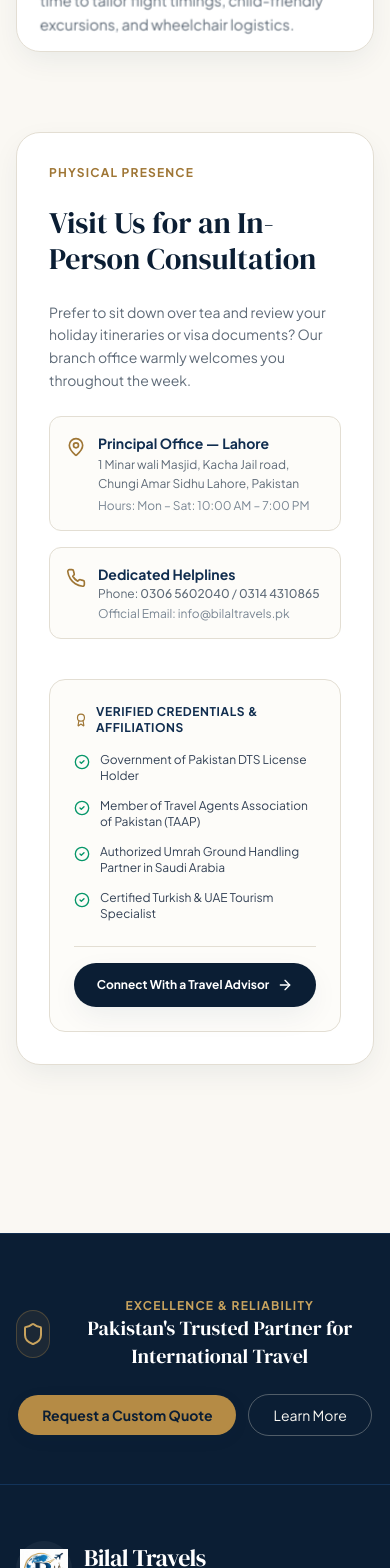
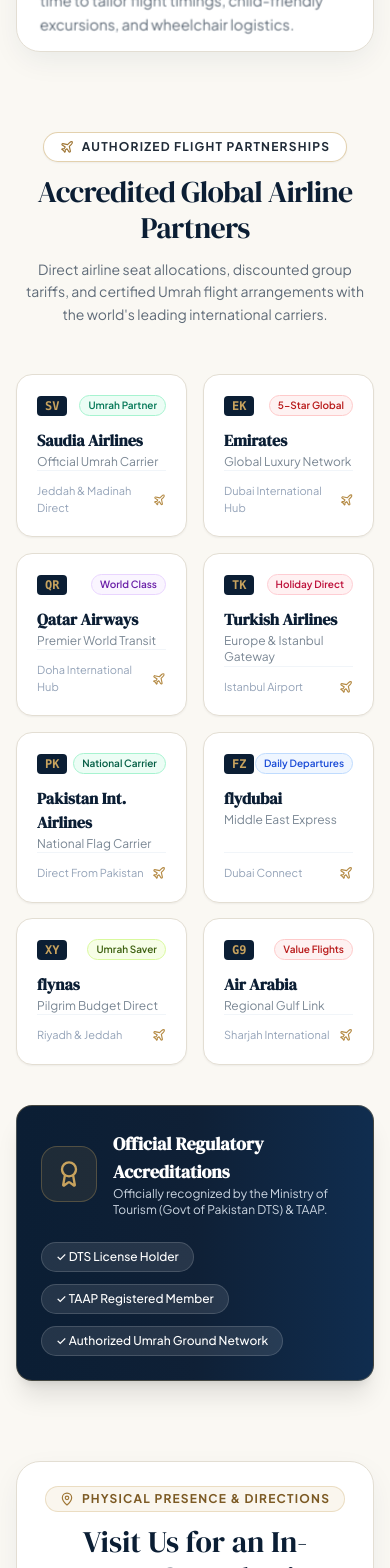
Before and after one commit to FaizRasool-faizi/Bilal-Travels-Tours, a Next.js app: page /about in a window 390 px wide. Shown: the part 5940-7508 px from the top of the page. Built offline with nearby package versions, Linux system fonts and the light colour scheme.

Commit message:
Add Accredited Airline Partners 3D strip and Interactive Google Map with 1-click Navigation to About page

```diff
--- a/src/app/about/page.tsx
+++ b/src/app/about/page.tsx
@@ -21,6 +21,9 @@
   Clock,
   Briefcase,
   Users,
+  Plane,
+  ExternalLink,
+  Navigation,
 } from "lucide-react";
 import Card3D from "@/components/ui/Card3D";
 
@@ -523,93 +526,289 @@
       </section>
 
       {/* =========================================================================
-          4. IN-PERSON OFFICE PRESENCE & VERIFIED ACCREDITATIONS
+          5. ACCREDITED GLOBAL AIRLINE PARTNERS & CONSORTIUMS
+      ========================================================================= */}
+      <section className="max-w-7xl mx-auto px-4 sm:px-8 mb-20 sm:mb-28">
+        <div className="text-center max-w-2xl mx-auto space-y-3 mb-12 sm:mb-14">
+          <div className="inline-flex items-center gap-2 px-4 py-1.5 rounded-full bg-white border border-gold-400/50 shadow-sm text-gold-800 text-xs font-bold tracking-widest uppercase">
+            <Plane className="w-3.5 h-3.5 text-gold-600" />
+            <span>Authorized Flight Partnerships</span>
+          </div>
+
+          <h2 className="font-serif text-3xl sm:text-4xl text-navy-950 tracking-tight">
+            Accredited Global Airline Partners
+          </h2>
+
+          <p className="text-slate-600 text-sm sm:text-base leading-relaxed">
+            Direct airline seat allocations, discounted group tariffs, and certified Umrah flight
+            arrangements with the world&apos;s leading international carriers.
+          </p>
+        </div>
+
+        {/* Airline Badges Grid */}
+        <div className="grid grid-cols-2 sm:grid-cols-4 gap-4 sm:gap-6 perspective-1000 mb-10">
+          {[
+            {
+              name: "Saudia Airlines",
+              iata: "SV",
+              route: "Official Umrah Carrier",
+              hub: "Jeddah & Madinah Direct",
+              badge: "Umrah Partner",
+              color: "text-emerald-700 bg-emerald-50 border-emerald-200",
+            },
+            {
+              name: "Emirates",
+              iata: "EK",
+              route: "Global Luxury Network",
+              hub: "Dubai International Hub",
+              badge: "5-Star Global",
+              color: "text-red-700 bg-red-50 border-red-200",
+            },
+            {
+              name: "Qatar Airways",
+              iata: "QR",
+              route: "Premier World Transit",
+              hub: "Doha International Hub",
+              badge: "World Class",
+              color: "text-purple-800 bg-purple-50 border-purple-200",
+            },
+            {
+              name: "Turkish Airlines",
+              iata: "TK",
+              route: "Europe & Istanbul Gateway",
+              hub: "Istanbul Airport",
+              badge: "Holiday Direct",
+              color: "text-rose-700 bg-rose-50 border-rose-200",
+            },
+            {
+              name: "Pakistan Int. Airlines",
+              iata: "PK",
+              route: "National Flag Carrier",
+              hub: "Direct From Pakistan",
+              badge: "National Carrier",
+              color: "text-emerald-800 bg-emerald-50 border-emerald-200",
+            },
+            {
+              name: "flydubai",
+              iata: "FZ",
+              route: "Middle East Express",
+              hub: "Dubai Connect",
+              badge: "Daily Departures",
+              color: "text-blue-700 bg-blue-50 border-blue-200",
+            },
+            {
+              name: "flynas",
+              iata: "XY",
+              route: "Pilgrim Budget Direct",
+              hub: "Riyadh & Jeddah",
+              badge: "Umrah Saver",
+              color: "text-lime-800 bg-lime-50 border-lime-200",
+            },
+            {
+              name: "Air Arabia",
+              iata: "G9",
+              route: "Regional Gulf Link",
+              hub: "Sharjah International",
+              badge: "Value Flights",
+              color: "text-red-700 bg-red-50 border-red-200",
+            },
+          ].map((airline) => (
+            <Card3D
+              key={airline.name}
+              maxTilt={10}
+              glareOpacity={0.2}
+              glareColor="gold"
+              className="bg-white rounded-2xl p-5 border border-border-muted hover:border-gold-400 shadow-sm hover:shadow-card transition-all flex flex-col justify-between group"
+            >
+              <div className="space-y-3">
+                <div className="flex items-center justify-between">
+                  <span className="font-mono text-xs font-bold px-2 py-0.5 rounded bg-navy-950 text-gold-400">
+                    {airline.iata}
+                  </span>
+                  <span className={`text-[10px] font-semibold px-2 py-0.5 rounded-full border ${airline.color}`}>
+                    {airline.badge}
+                  </span>
+                </div>
+
+                <div>
+                  <h4 className="font-serif font-bold text-base text-navy-950 group-hover:text-gold-700 transition-colors">
+                    {airline.name}
+                  </h4>
+                  <p className="text-xs text-slate-500 mt-0.5">{airline.route}</p>
+                </div>
+              </div>
+
+              <div className="pt-3 border-t border-slate-100 flex items-center justify-between text-[11px] text-slate-400">
+                <span>{airline.hub}</span>
+                <Plane className="w-3.5 h-3.5 text-gold-500 group-hover:translate-x-1 transition-transform" />
+              </div>
+            </Card3D>
+          ))}
+        </div>
+
+        {/* Accreditations Trust Banner */}
+        <div className="bg-gradient-to-r from-navy-950 via-[#0F2036] to-navy-900 rounded-2xl p-6 sm:p-8 text-white border border-gold-400/30 shadow-xl flex flex-col md:flex-row items-center justify-between gap-6">
+          <div className="flex items-center gap-4">
+            <div className="w-14 h-14 rounded-2xl bg-gold-400/10 border border-gold-400/30 flex items-center justify-center text-gold-400 flex-shrink-0">
+              <Award className="w-7 h-7" />
+            </div>
+            <div>
+              <h4 className="font-serif text-lg sm:text-xl font-bold text-white">
+                Official Regulatory Accreditations
+              </h4>
+              <p className="text-xs sm:text-sm text-slate-300">
+                Officially recognized by the Ministry of Tourism (Govt of Pakistan DTS) &amp; TAAP.
+              </p>
+            </div>
+          </div>
+
+          <div className="flex flex-wrap items-center gap-3 text-xs">
+            <span className="px-3.5 py-1.5 rounded-full bg-white/10 border border-white/15 text-gold-300 font-medium">
+              ✓ DTS License Holder
+            </span>
+            <span className="px-3.5 py-1.5 rounded-full bg-white/10 border border-white/15 text-gold-300 font-medium">
+              ✓ TAAP Registered Member
+            </span>
+            <span className="px-3.5 py-1.5 rounded-full bg-white/10 border border-white/15 text-gold-300 font-medium">
+              ✓ Authorized Umrah Ground Network
+            </span>
+          </div>
+        </div>
+      </section>
+
+      {/* =========================================================================
+          6. IN-PERSON OFFICE PRESENCE WITH INTERACTIVE GOOGLE MAP & 1-CLICK NAVIGATION
       ========================================================================= */}
       <section className="max-w-7xl mx-auto px-4 sm:px-8 mb-16">
-        <div className="bg-white rounded-3xl p-8 sm:p-12 border border-border-muted shadow-card">
-          <div className="grid grid-cols-1 lg:grid-cols-2 gap-10">
-            <div className="space-y-6">
-              <span className="text-xs uppercase tracking-widest text-gold-600 font-bold block">
-                Physical Presence
-              </span>
+        <div className="bg-white rounded-3xl p-6 sm:p-10 lg:p-12 border border-border-muted shadow-card">
+          <div className="space-y-3 mb-8 sm:mb-10 text-center sm:text-left">
+            <div className="inline-flex items-center gap-2 px-3.5 py-1 rounded-full bg-gold-400/10 border border-gold-400/30 text-gold-700 text-xs font-bold tracking-widest uppercase">
+              <MapPin className="w-3.5 h-3.5 text-gold-600" />
+              <span>Physical Presence &amp; Directions</span>
+            </div>
+
             <h2 className="font-serif text-3xl sm:text-4xl text-navy-950">
               Visit Us for an In-Person Consultation
             </h2>
-              <p className="text-slate-600 text-sm leading-relaxed">
-                Prefer to sit down over tea and review your holiday itineraries or visa documents?
-                Our branch office warmly welcomes you throughout the week.
+            <p className="text-slate-600 text-sm sm:text-base leading-relaxed max-w-2xl">
+              Prefer to sit down over tea and review your holiday itineraries or passport visa documents?
+              Our Lahore branch office warmly welcomes you throughout the week.
             </p>
+          </div>
 
+          <div className="grid grid-cols-1 lg:grid-cols-12 gap-8 lg:gap-10">
+            {/* Left 5 Cols: Office Details & Navigation CTAs */}
+            <div className="lg:col-span-5 space-y-6 flex flex-col justify-between">
               <div className="space-y-4 text-sm text-slate-700">
-                <div className="flex items-start gap-3 p-4 rounded-xl bg-ivory-50 border border-border-muted">
-                  <MapPin className="w-5 h-5 text-gold-600 mt-1 flex-shrink-0" />
-                  <div>
-                    <h4 className="font-bold text-navy-900">Principal Office — Lahore</h4>
-                    <p className="text-xs text-slate-600 mt-0.5 leading-relaxed">
+                {/* Office Location Card */}
+                <div className="p-5 rounded-2xl bg-ivory-50 border border-border-muted space-y-2">
+                  <div className="flex items-center gap-2.5 text-navy-900 font-bold">
+                    <Building2 className="w-5 h-5 text-gold-600" />
+                    <h4 className="text-base">Principal Office — Lahore</h4>
+                  </div>
+                  <p className="text-xs sm:text-sm text-slate-600 leading-relaxed pl-7">
                     1 Minar wali Masjid, Kacha Jail road, Chungi Amar Sidhu Lahore, Pakistan
                   </p>
-                    <p className="text-xs text-slate-500 mt-1">Hours: Mon – Sat: 10:00 AM – 7:00 PM</p>
+                  <div className="flex items-center gap-2 text-xs text-slate-500 pt-1 pl-7">
+                    <Clock className="w-4 h-4 text-slate-400" />
+                    <span>Mon – Sat: 10:00 AM – 7:00 PM (Sunday Closed)</span>
                   </div>
                 </div>
 
-                <div className="flex items-start gap-3 p-4 rounded-xl bg-ivory-50 border border-border-muted">
-                  <Phone className="w-5 h-5 text-gold-600 mt-1 flex-shrink-0" />
-                  <div>
-                    <h4 className="font-bold text-navy-900">Dedicated Helplines</h4>
-                    <p className="text-xs text-slate-600 mt-0.5">
-                      Phone:{" "}
-                      <a href="tel:+923065602040" className="hover:text-gold-600 font-medium">
+                {/* Helplines Card */}
+                <div className="p-5 rounded-2xl bg-ivory-50 border border-border-muted space-y-2">
+                  <div className="flex items-center gap-2.5 text-navy-900 font-bold">
+                    <Phone className="w-5 h-5 text-gold-600" />
+                    <h4 className="text-base">Direct Contact &amp; Helplines</h4>
+                  </div>
+                  <div className="pl-7 space-y-1 text-xs sm:text-sm">
+                    <p className="text-slate-600">
+                      Helplines:{" "}
+                      <a href="tel:+923065602040" className="hover:text-gold-600 font-bold text-navy-900">
                         0306 5602040
                       </a>
                       {" / "}
-                      <a href="tel:+923144310865" className="hover:text-gold-600 font-medium">
+                      <a href="tel:+923144310865" className="hover:text-gold-600 font-bold text-navy-900">
                         0314 4310865
                       </a>
                     </p>
-                    <p className="text-xs text-slate-500 mt-1">
-                      Official Email: info@bilaltravels.pk
+                    <p className="text-slate-500 text-xs">
+                      Official Email:{" "}
+                      <a href="mailto:info@bilaltravels.pk" className="hover:text-gold-600">
+                        info@bilaltravels.pk
+                      </a>
                     </p>
                   </div>
                 </div>
               </div>
+
+              {/* 1-Click Navigation Buttons */}
+              <div className="space-y-3 pt-2">
+                <a
+                  href="https://www.google.com/maps/search/?api=1&query=1+Minar+wali+Masjid+Kacha+Jail+road+Chungi+Amar+Sidhu+Lahore"
+                  target="_blank"
+                  rel="noopener noreferrer"
+                  className="w-full bg-navy-950 hover:bg-gold-500 hover:text-navy-950 text-white font-bold py-3.5 px-6 rounded-2xl text-xs sm:text-sm text-center transition-all flex items-center justify-center gap-2.5 shadow-card group"
+                >
+                  <Navigation className="w-4 h-4 text-gold-400 group-hover:text-navy-950 transition-colors" />
+                  <span>Open Live Route in Google Maps</span>
+                  <ExternalLink className="w-3.5 h-3.5 opacity-70" />
+                </a>
+
+                <div className="grid grid-cols-2 gap-3">
+                  <a
+                    href="https://wa.me/923065602040?text=Assalam-o-Alaikum%20Bilal%20Travels,%20I%20am%20visiting%20your%20office%20at%20Chungi%20Amar%20Sidhu."
+                    target="_blank"
+                    rel="noopener noreferrer"
+                    className="py-3 px-4 rounded-xl border border-emerald-600/30 bg-emerald-50 text-emerald-800 hover:bg-emerald-100 font-semibold text-xs text-center flex items-center justify-center gap-2 transition-colors"
+                  >
+                    <span>WhatsApp Desk</span>
+                  </a>
+
+                  <Link
+                    href="/contact?intent=plan-trip"
+                    className="py-3 px-4 rounded-xl border border-gold-400/50 bg-gold-50 text-gold-900 hover:bg-gold-100 font-semibold text-xs text-center flex items-center justify-center gap-1.5 transition-colors"
+                  >
+                    <span>Book Meeting</span>
+                    <ArrowRight className="w-3.5 h-3.5 text-gold-700" />
+                  </Link>
+                </div>
+              </div>
             </div>
 
-            {/* Accreditations & Licenses Card */}
-            <div className="bg-ivory-50 rounded-2xl p-6 sm:p-8 border border-border-muted flex flex-col justify-between space-y-6">
-              <div className="space-y-4">
-                <div className="flex items-center gap-2 text-xs font-bold uppercase tracking-wider text-navy-900">
-                  <Award className="w-4 h-4 text-gold-600" />
-                  <span>Verified Credentials &amp; Affiliations</span>
+            {/* Right 7 Cols: Interactive Embedded Google Map */}
+            <div className="lg:col-span-7">
+              <div className="w-full h-full min-h-[360px] sm:min-h-[420px] rounded-3xl overflow-hidden border-2 border-gold-400/40 shadow-xl relative bg-slate-100 group">
+                <iframe
+                  title="Bilal Travels Principal Office Location"
+                  src="https://maps.google.com/maps?q=1+Minar+wali+Masjid,+Kacha+Jail+road,+Chungi+Amar+Sidhu+Lahore&t=&z=16&ie=UTF8&iwloc=&output=embed"
+                  width="100%"
+                  height="100%"
+                  className="w-full h-full min-h-[360px] sm:min-h-[420px] border-0 filter contrast-[1.05]"
+                  loading="lazy"
+                  allowFullScreen
+                  referrerPolicy="no-referrer-when-downgrade"
+                />
+
+                {/* Map Floating Badge */}
+                <div className="absolute top-4 left-4 bg-navy-950/95 backdrop-blur-md text-white px-4 py-2.5 rounded-2xl border border-gold-400/40 shadow-lg pointer-events-none flex items-center gap-3">
+                  <div className="w-3 h-3 rounded-full bg-emerald-400 animate-ping" />
+                  <div>
+                    <span className="text-xs font-bold text-white block">Bilal Travels &amp; Tours</span>
+                    <span className="text-[10px] text-gold-400 font-mono">1 Minar wali Masjid, Chungi Amar Sidhu</span>
+                  </div>
                 </div>
 
-                <ul className="space-y-3.5 text-xs sm:text-sm text-slate-700">
-                  <li className="flex items-start gap-2.5">
-                    <CheckCircle2 className="w-4 h-4 text-emerald-600 mt-0.5 flex-shrink-0" />
-                    <span>Government of Pakistan DTS License Holder</span>
-                  </li>
-                  <li className="flex items-start gap-2.5">
-                    <CheckCircle2 className="w-4 h-4 text-emerald-600 mt-0.5 flex-shrink-0" />
-                    <span>Member of Travel Agents Association of Pakistan (TAAP)</span>
-                  </li>
-                  <li className="flex items-start gap-2.5">
-                    <CheckCircle2 className="w-4 h-4 text-emerald-600 mt-0.5 flex-shrink-0" />
-                    <span>Authorized Umrah Ground Handling Partner in Saudi Arabia</span>
-                  </li>
-                  <li className="flex items-start gap-2.5">
-                    <CheckCircle2 className="w-4 h-4 text-emerald-600 mt-0.5 flex-shrink-0" />
-                    <span>Certified Turkish &amp; UAE Tourism Specialist</span>
-                  </li>
-                </ul>
-              </div>
-
-              <div className="pt-4 border-t border-border-muted">
-                <Link
-                  href="/contact?intent=plan-trip"
-                  className="w-full bg-navy-950 hover:bg-gold-500 hover:text-navy-950 text-white font-bold py-3.5 rounded-full text-xs text-center transition-all flex items-center justify-center gap-2 shadow-card"
+                {/* Full Map Action Floating Tab */}
+                <a
+                  href="https://www.google.com/maps/search/?api=1&query=1+Minar+wali+Masjid+Kacha+Jail+road+Chungi+Amar+Sidhu+Lahore"
+                  target="_blank"
+                  rel="noopener noreferrer"
+                  className="absolute bottom-4 right-4 bg-white/95 hover:bg-white text-navy-950 text-xs font-bold px-4 py-2 rounded-xl shadow-md border border-slate-200 flex items-center gap-1.5 transition-all hover:scale-105"
                 >
-                  <span>Connect With a Travel Advisor</span>
-                  <ArrowRight className="w-4 h-4" />
-                </Link>
+                  <span>View Larger Map</span>
+                  <ExternalLink className="w-3.5 h-3.5 text-gold-600" />
+                </a>
               </div>
             </div>
           </div>
```
Lines whose indentation alone changed are shown as unchanged.
